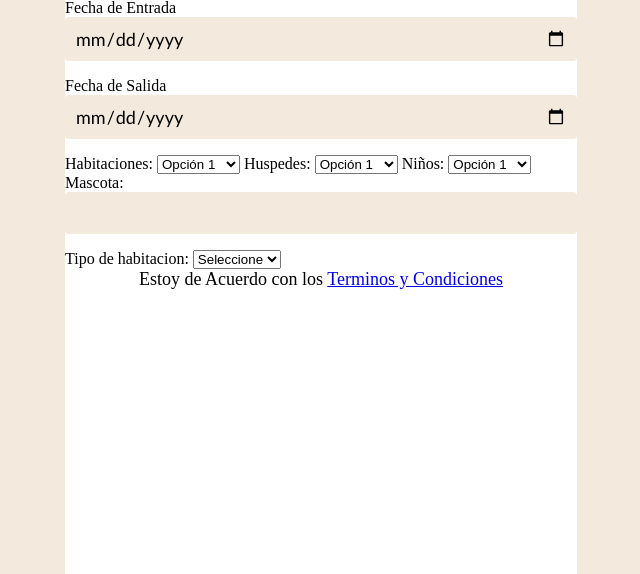
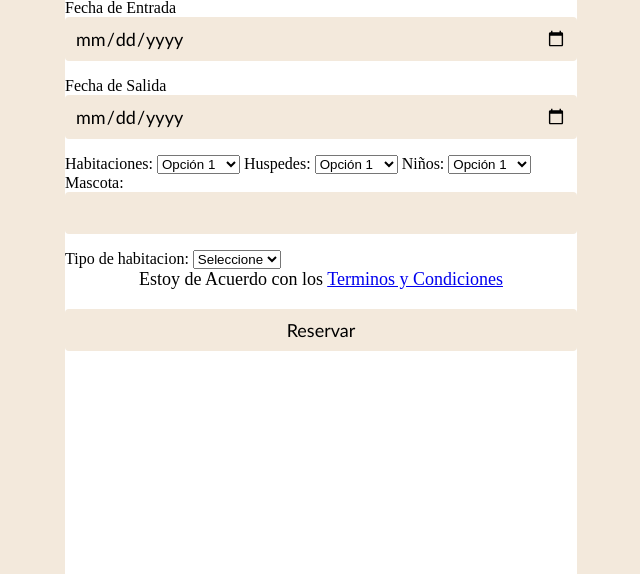
Before and after one commit to Kazu00001/Pawtel, a PHP site: page /reservas.php in a window 1280 px wide. Shown: the part 231-805 px from the top of the page, without its empty margins (319-959 px from the left). Run offline with PHP 8.4, Linux system fonts and the light colour scheme; the visitor is signed in with stand-in values (Sample User, id 1); data that the repository does not hold is empty.

Commit message:
actualizacion

```diff
--- a/Expolitec/reservas.php
+++ b/Expolitec/reservas.php
@@ -99,6 +99,7 @@ if (!isset($_SESSION['loggedin'])) {
                 </select>
 
                 <p class=p>Estoy de Acuerdo con los <a href="#">Terminos y Condiciones</a></p>
+                <input class="controles" type="submit" name="reservar" id="reservar" value="Reservar">
             </form>
             </div>
         </section>
```
